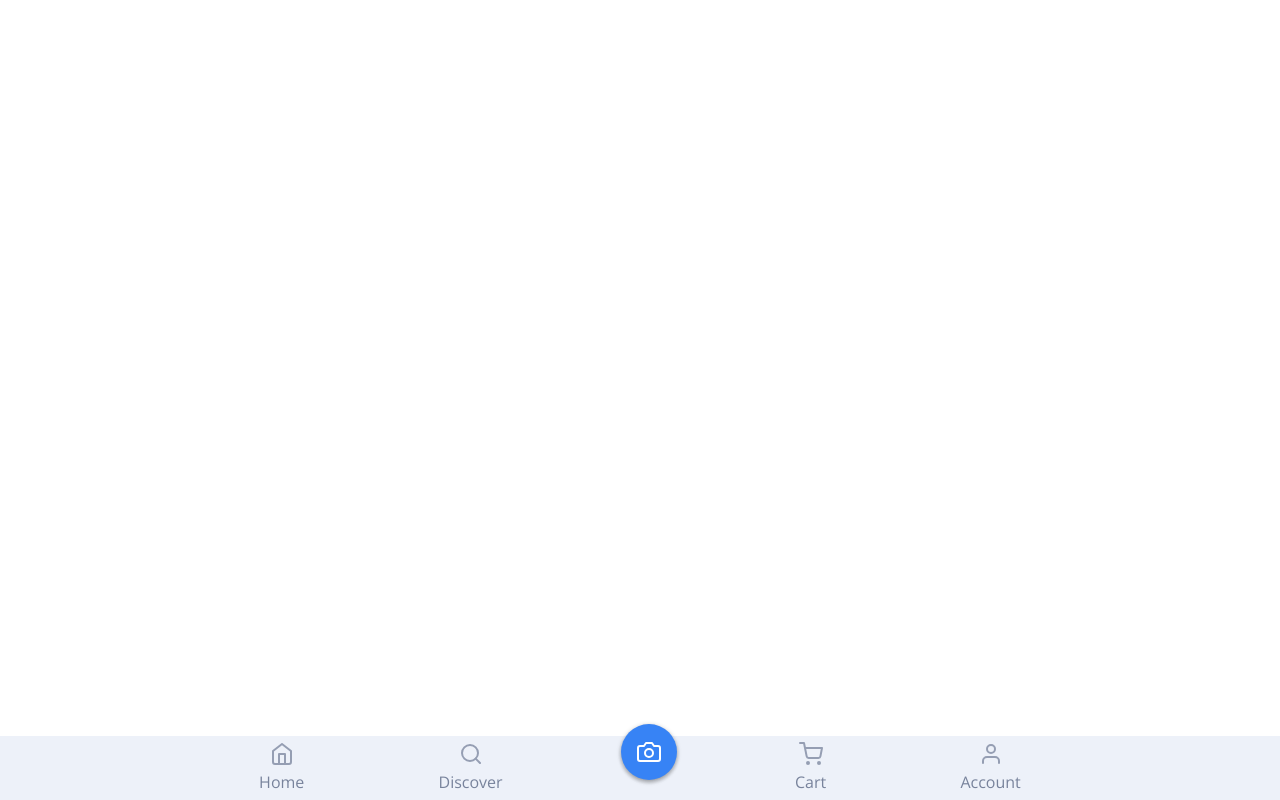
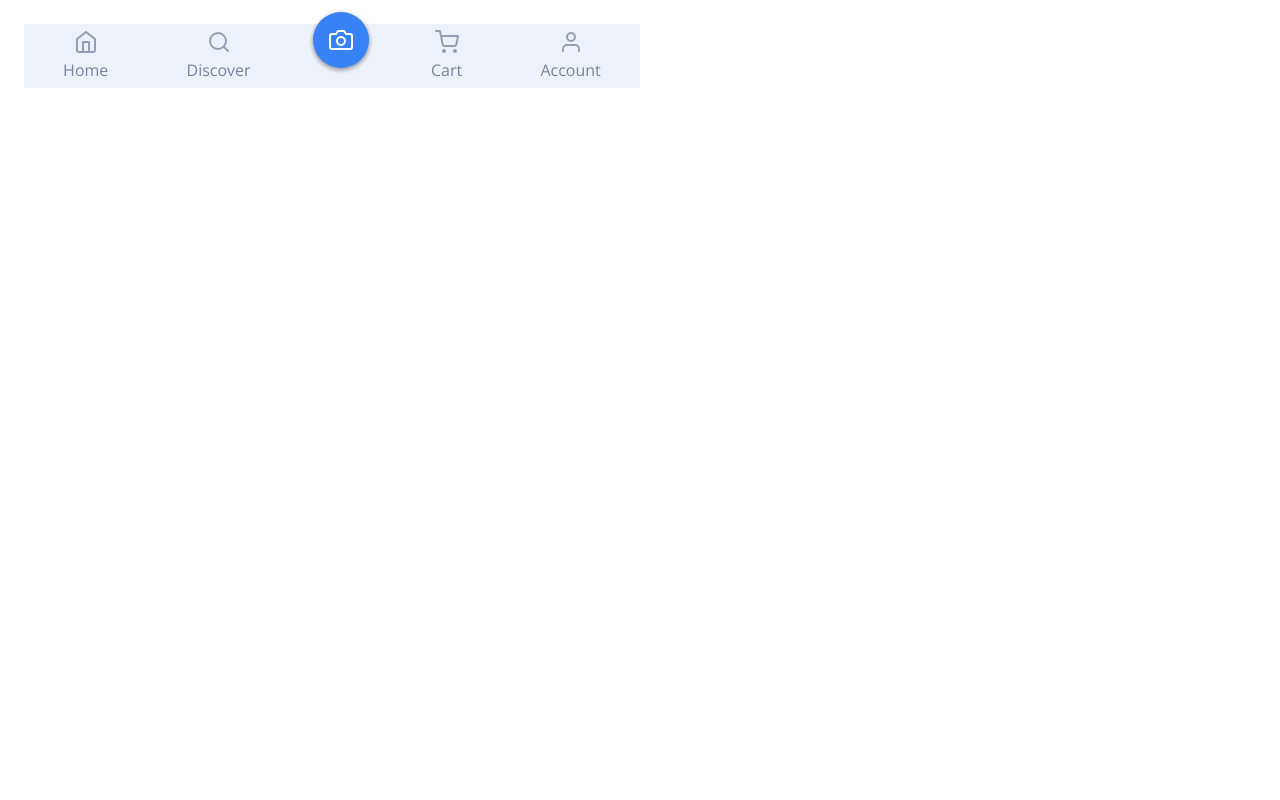
Before and after one commit to whynotearth/blobby, a Vue app: page / in a window 1280 px wide. Built offline with nearby package versions, Linux system fonts and the light colour scheme; what vue-smooth-picker would draw is missing.

Commit message:
converted to layout component

```diff
--- a/public/index.html
+++ b/public/index.html
@@ -6,13 +6,6 @@
     <meta name="viewport" content="width=device-width,initial-scale=1.0" />
     <link rel="icon" href="<%= BASE_URL %>favicon.ico" />
     <title><%= htmlWebpackPlugin.options.title %></title>
-    <style>
-      html,
-      body {
-        padding: 0;
-        margin: 0;
-      }
-    </style>
   </head>
   <body>
     <noscript>
--- a/src/App.vue
+++ b/src/App.vue
@@ -1,16 +1,16 @@
 <template>
-  <div id="app" class="h-full p-0 m-0">
-    <BottomNavigation />
+  <div id="app" class="p-6">
+    <ViewComponents />
   </div>
 </template>
 
 <script>
-import BottomNavigation from '@/components/BottomNavigation.vue';
+import ViewComponents from '@/views/ViewComponents.vue';
 
 export default {
   name: 'App',
   components: {
-    BottomNavigation
+    ViewComponents
   }
 };
 </script>
--- a/src/components/BottomNavigation.vue
+++ b/src/components/BottomNavigation.vue
@@ -1,6 +1,6 @@
 <template>
   <div>
-    <nav class="flex w-full fixed bottom-0 bg-transparent z-30">
+    <nav class="flex bg-transparent z-30">
       <div class="flex flex-auto">
         <div class="w-full">
           <div class="flex relative bg-primary">
@@ -21,7 +21,10 @@
               </li>
 
               <li class="link-item text-opacity-high z-30">
-                <a tabindex="0" class="flex items-center cursor-pointer">
+                <a
+                  tabindex="0"
+                  class="flex items-center cursor-pointer outline-none"
+                >
                   <div
                     class="-mt-8 h-14 w-14 rounded-full flex items-center justify-center mx-auto bg-button
                     shadow-2dp"
--- /dev/null
+++ b/src/views/ViewComponents.vue
@@ -0,0 +1,19 @@
+<template>
+  <div class="flex mb-4">
+    <div class="flex-1 h-12">
+      <BottomNavigation />
+    </div>
+    <div class="flex-1 h-12"></div>
+  </div>
+</template>
+
+<script>
+import BottomNavigation from '@/components/BottomNavigation.vue';
+
+export default {
+  name: 'ViewComponents',
+  components: {
+    BottomNavigation
+  }
+};
+</script>
```
